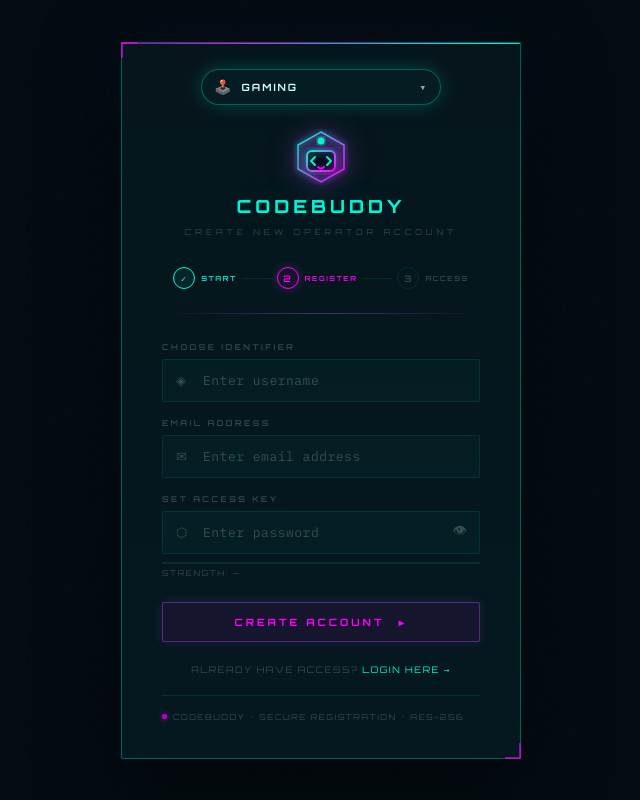
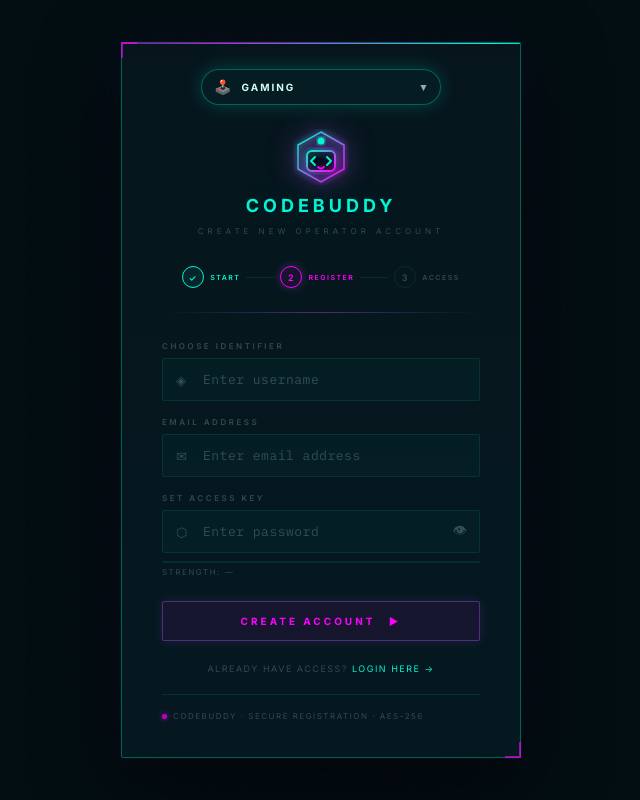
Before and after one commit to dharani25007-code/codebuddy, a Flask app: page /register in a window 1280 px wide. Shown: the whole page, without its empty margins (319-959 px from the left). Run offline with Flask 3, Linux system fonts and the light colour scheme; some libraries are stand-ins or nearby versions.

Commit message:
style: Upgrade typography to Inter and cards to Spatial Glass containers

```diff
--- a/templates/codebuddy_world_first.html
+++ b/templates/codebuddy_world_first.html
@@ -6,7 +6,7 @@
   <meta name="viewport" content="width=device-width, initial-scale=1">
   <title>CodeBuddy — Features</title>
   <link
-    href="https://fonts.googleapis.com/css2?family=Orbitron:wght@400;600;800;900&family=IBM+Plex+Mono:wght@300;400;500&family=Exo+2:wght@200;300;400;600&display=swap"
+    href="https://fonts.googleapis.com/css2?family=IBM+Plex+Mono:wght@300;400;500&family=Inter:wght@300;400;500;600;700&display=swap"
     rel="stylesheet">
   <style>
     :root {
@@ -26,8 +26,8 @@
       --border-hi: rgba(0, 255, 224, 0.28);
       --surface: rgba(0, 255, 224, 0.03);
       --mono: 'IBM Plex Mono', monospace;
-      --display: 'Orbitron', sans-serif;
-      --body: 'Exo 2', sans-serif;
+      --display: 'Inter', system-ui, -apple-system, sans-serif;
+      --body: 'Inter', system-ui, -apple-system, sans-serif;
     }
 
     *,
--- a/templates/collab.html
+++ b/templates/collab.html
@@ -8,7 +8,7 @@
   <link rel="preconnect" href="https://fonts.googleapis.com" />
   <link rel="preconnect" href="https://fonts.gstatic.com" crossorigin />
   <link rel="stylesheet"
-    href="https://fonts.googleapis.com/css2?family=Orbitron:wght@400;500;600;700;800;900&family=IBM+Plex+Mono:ital,wght@0,300;0,400;0,500;0,600;1,400&family=Exo+2:wght@200;300;400;600&display=swap" />
+    href="https://fonts.googleapis.com/css2?family=IBM+Plex+Mono:ital,wght@0,300;0,400;0,500;0,600;1,400&family=Inter:wght@300;400;500;600;700&display=swap" />
   <script src="https://cdn.jsdelivr.net/npm/marked/marked.min.js"></script>
   <script src="https://cdnjs.cloudflare.com/ajax/libs/highlight.js/11.9.0/highlight.min.js"></script>
   <link rel="stylesheet"
@@ -34,7 +34,7 @@
       --border: rgba(0, 255, 224, 0.08);
       --border-hi: rgba(0, 255, 224, 0.3);
       --mono: 'IBM Plex Mono', monospace;
-      --display: 'Orbitron', monospace;
+      --display: 'Inter', system-ui, -apple-system, sans-serif;
     }
 
     * {
--- a/templates/leaderboard.html
+++ b/templates/leaderboard.html
@@ -6,7 +6,7 @@
   <meta name="viewport" content="width=device-width, initial-scale=1">
   <title>CodeBuddy — Leaderboard</title>
   <link
-    href="https://fonts.googleapis.com/css2?family=Orbitron:wght@400;500;600;700;800;900&family=IBM+Plex+Mono:ital,wght@0,300;0,400;0,500;0,600;1,400&family=Exo+2:wght@200;300;400;600&display=swap"
+    href="https://fonts.googleapis.com/css2?family=IBM+Plex+Mono:ital,wght@0,300;0,400;0,500;0,600;1,400&family=Inter:wght@300;400;500;600;700&display=swap"
     rel="stylesheet">
   <style>
     :root {
@@ -26,8 +26,8 @@
       --text-3: rgba(226, 244, 255, 0.15);
       --border: rgba(0, 255, 224, 0.08);
       --mono: 'IBM Plex Mono', monospace;
-      --display: 'Orbitron', monospace;
-      --body: 'Exo 2', sans-serif;
+      --display: 'Inter', system-ui, -apple-system, sans-serif;
+      --body: 'Inter', system-ui, -apple-system, sans-serif;
     }
 
     *,
--- a/templates/login.html
+++ b/templates/login.html
@@ -6,7 +6,7 @@
   <meta name="viewport" content="width=device-width, initial-scale=1.0">
   <title>Login | CodeBuddy</title>
   <link
-    href="https://fonts.googleapis.com/css2?family=Orbitron:wght@400;500;600;700;800&family=IBM+Plex+Mono:wght@300;400;500&family=Exo+2:wght@300;400;600&display=swap"
+    href="https://fonts.googleapis.com/css2?family=IBM+Plex+Mono:wght@300;400;500&family=Inter:wght@300;400;500;600;700&display=swap"
     rel="stylesheet">
   <style>
     :root {
@@ -24,8 +24,8 @@
       --border-hi: rgba(0, 255, 224, 0.3);
       --surface: rgba(0, 255, 224, 0.03);
       --mono: 'IBM Plex Mono', monospace;
-      --display: 'Orbitron', monospace;
-      --body: 'Exo 2', sans-serif;
+      --display: 'Inter', system-ui, -apple-system, sans-serif;
+      --body: 'Inter', system-ui, -apple-system, sans-serif;
     }
 
     *,
--- a/templates/profile.html
+++ b/templates/profile.html
@@ -6,7 +6,7 @@
   <meta name="viewport" content="width=device-width, initial-scale=1.0">
   <title>Profile | CodeBuddy</title>
   <link
-    href="https://fonts.googleapis.com/css2?family=Orbitron:wght@400;500;600;700;800&family=IBM+Plex+Mono:wght@300;400;500&family=Exo+2:wght@300;400;600&display=swap"
+    href="https://fonts.googleapis.com/css2?family=IBM+Plex+Mono:wght@300;400;500&family=Inter:wght@300;400;500;600;700&display=swap"
     rel="stylesheet">
   <style>
     :root {
@@ -29,8 +29,8 @@
       --surface: rgba(0, 255, 224, 0.03);
       --surface2: rgba(0, 255, 224, 0.06);
       --mono: 'IBM Plex Mono', monospace;
-      --display: 'Orbitron', monospace;
-      --body: 'Exo 2', sans-serif;
+      --display: 'Inter', system-ui, -apple-system, sans-serif;
+      --body: 'Inter', system-ui, -apple-system, sans-serif;
     }
 
     *,
--- a/templates/public_chat.html
+++ b/templates/public_chat.html
@@ -6,7 +6,7 @@
   <meta name="viewport" content="width=device-width, initial-scale=1.0">
   <title>{{ title }} | CodeBuddy</title>
   <link
-    href="https://fonts.googleapis.com/css2?family=Orbitron:wght@400;500;600;700;800&family=IBM+Plex+Mono:wght@300;400;500&family=Exo+2:wght@300;400;600&display=swap"
+    href="https://fonts.googleapis.com/css2?family=IBM+Plex+Mono:wght@300;400;500&family=Inter:wght@300;400;500;600;700&display=swap"
     rel="stylesheet">
   <script src="https://cdn.jsdelivr.net/npm/marked/marked.min.js"></script>
   <link rel="stylesheet" href="https://cdnjs.cloudflare.com/ajax/libs/highlight.js/11.9.0/styles/github-dark.min.css">
@@ -31,8 +31,8 @@
       --surface: rgba(0, 255, 224, 0.03);
       --surface2: rgba(0, 255, 224, 0.06);
       --mono: 'IBM Plex Mono', monospace;
-      --display: 'Orbitron', monospace;
-      --body: 'Exo 2', sans-serif;
+      --display: 'Inter', system-ui, -apple-system, sans-serif;
+      --body: 'Inter', system-ui, -apple-system, sans-serif;
     }
 
     *,
--- a/templates/register.html
+++ b/templates/register.html
@@ -6,7 +6,7 @@
   <meta name="viewport" content="width=device-width, initial-scale=1.0">
   <title>Register | CodeBuddy</title>
   <link
-    href="https://fonts.googleapis.com/css2?family=Orbitron:wght@400;500;600;700;800&family=IBM+Plex+Mono:wght@300;400;500&family=Exo+2:wght@300;400;600&display=swap"
+    href="https://fonts.googleapis.com/css2?family=IBM+Plex+Mono:wght@300;400;500&family=Inter:wght@300;400;500;600;700&display=swap"
     rel="stylesheet">
   <script>
   (function(){
@@ -35,8 +35,8 @@
       --border-hi: rgba(0, 255, 224, 0.3);
       --surface: rgba(0, 255, 224, 0.03);
       --mono: 'IBM Plex Mono', monospace;
-      --display: 'Orbitron', monospace;
-      --body: 'Exo 2', sans-serif;
+      --display: 'Inter', system-ui, -apple-system, sans-serif;
+      --body: 'Inter', system-ui, -apple-system, sans-serif;
     }
 
 
```
